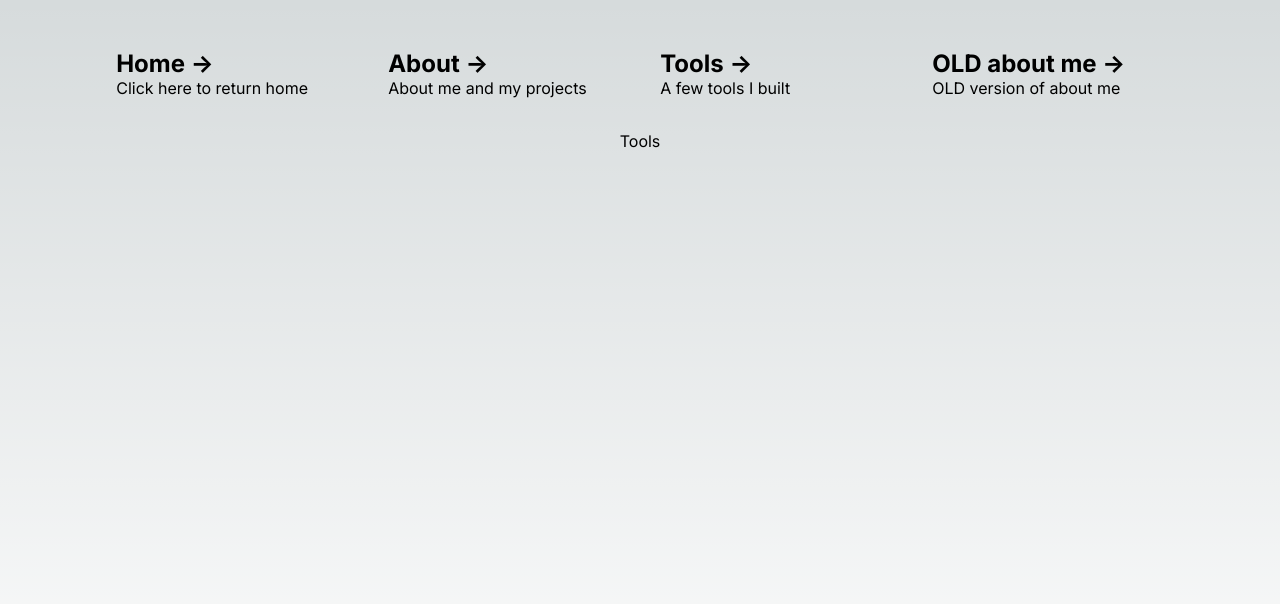
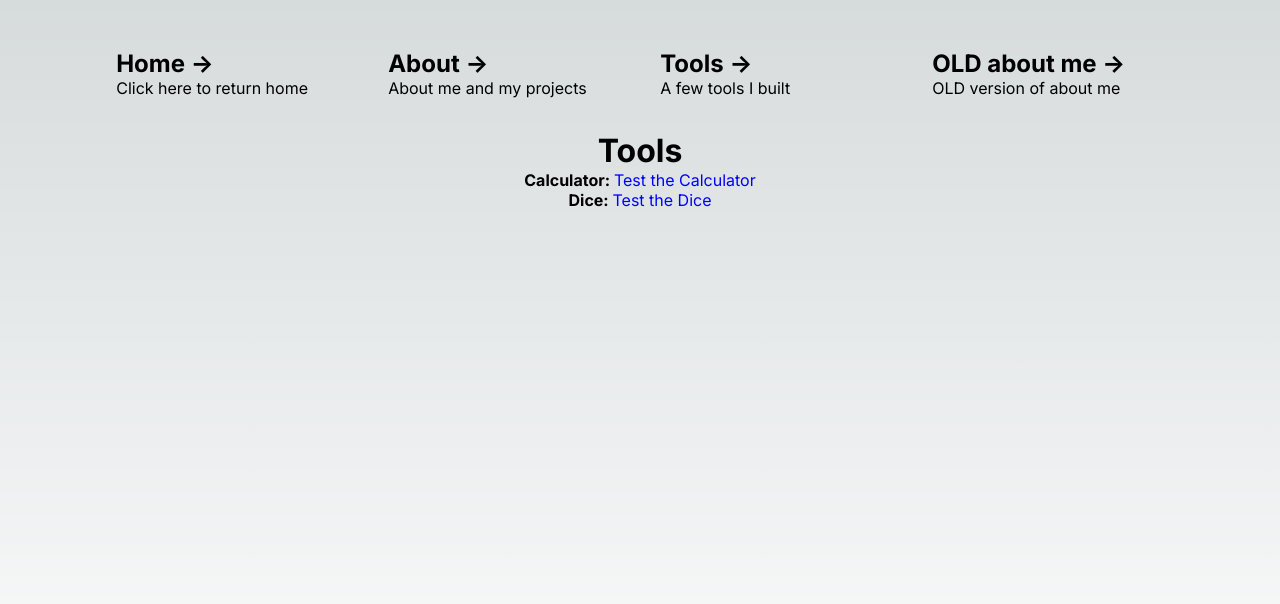
Before and after one commit to dennan141/HobbyFNDR-kade23kt, a Next.js app: page /tools in a window 1280 px wide. Shown: the top 604 px of the page. Built offline with nearby package versions, Linux system fonts and the light colour scheme.

Commit message:
Expanding Dice game

```diff
--- /dev/null
+++ b/src/app/tools/Calculator/page.js
@@ -0,0 +1,3 @@
+export default function CalculatorPage() {
+  return <></>;
+}
--- a/src/app/tools/page.js
+++ b/src/app/tools/page.js
@@ -1,3 +1,24 @@
+import Link from "next/link";
+import styles from "./tools.module.css";
+
 export default function ToolsPage() {
-    return(<p>Tools</p>)
+  return (
+    <>
+      <h1>Tools</h1>
+
+      <div>
+        <b>Calculator: </b>
+        <Link href="/tools/Calculator" className={styles.toolsLink}>
+          Test the Calculator
+        </Link>
+      </div>
+
+      <div>
+        <b>Dice: </b>
+        <Link href="/tools/Dice" className={styles.toolsLink}>
+        Test the Dice
+        </Link>
+      </div>
+    </>
+  );
 }
--- /dev/null
+++ b/src/app/tools/tools.module.css
@@ -0,0 +1,8 @@
+.toolsLink{
+    color: blue;
+    transition: color ease-in-out 0.3s;
+}
+
+.toolsLink:hover{
+    color:  white;
+}
```
Also changed, not shown: src/app/tools/Dice/page.js (added, +28 -0 lines).
